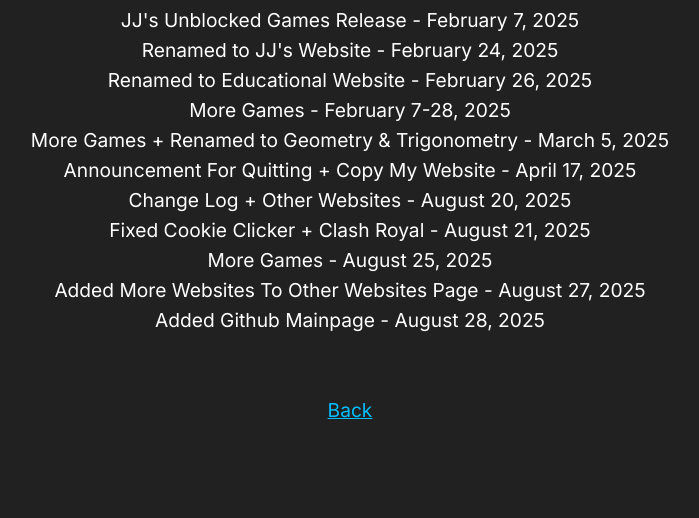
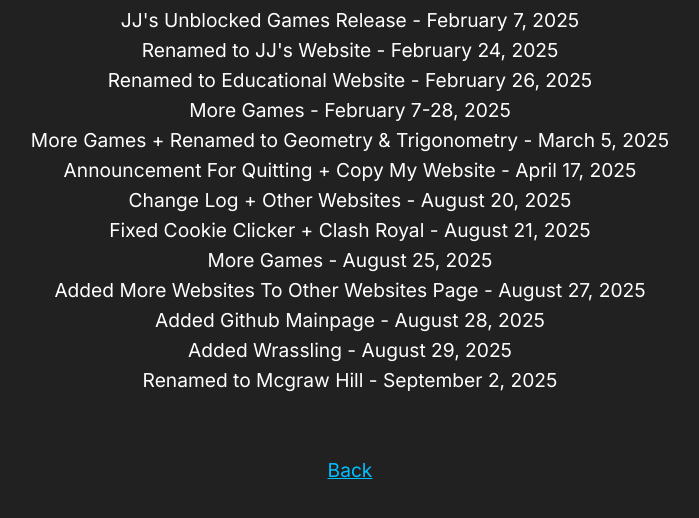
Before and after one commit to JJminecraftguy/trigonometrygeometry, a plain HTML site: page changelog/index.html in a window 1280 px wide. Shown: the part 146-664 px from the top of the page, without its empty margins (290-989 px from the left). Drawn offline with Linux system fonts and the light colour scheme.

Commit message:
Update index.html

```diff
--- a/changelog/index.html
+++ b/changelog/index.html
@@ -43,6 +43,8 @@
   <p>More Games - August 25, 2025</p>
   <p>Added More Websites To Other Websites Page - August 27, 2025</p>
   <p>Added Github Mainpage - August 28, 2025</p>
+  <p>Added Wrassling - August 29, 2025</p>
+  <p>Renamed to Mcgraw Hill - September 2, 2025</p>
   <p>&nbsp;</p>
   <p>&nbsp;</p>
   <p><a href="https://jjminecraftguy.github.io/trigonometrygeometry" class="back-link">Back</a></p>
```
